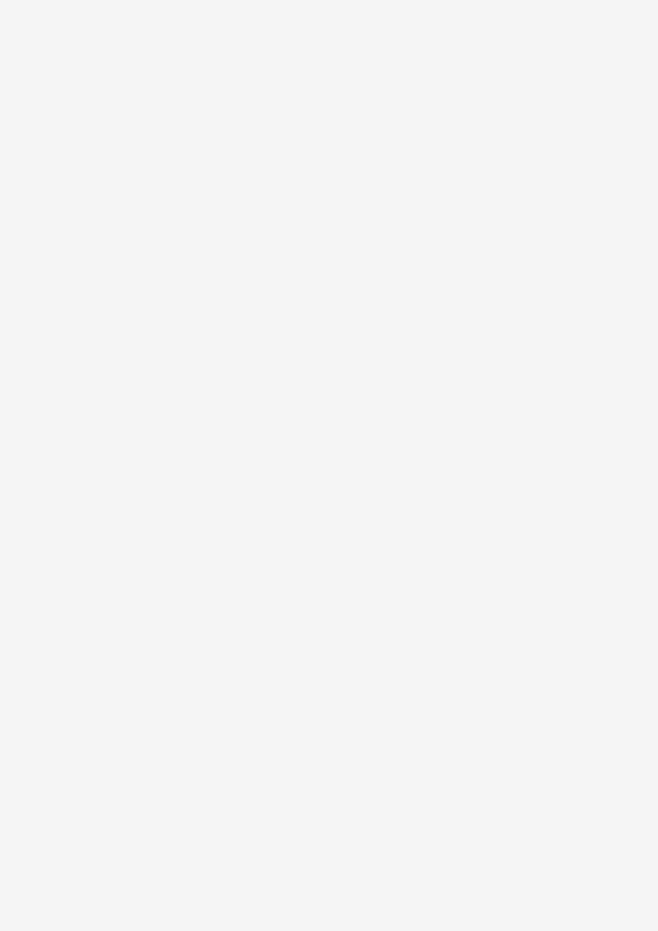
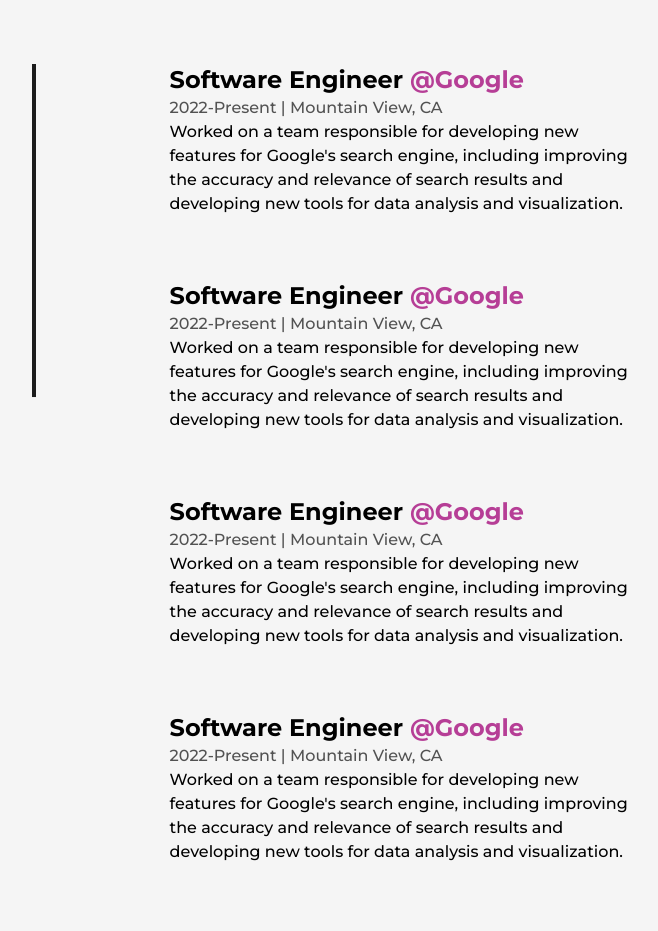
Before and after one commit to Kashan-2912/portfolio-website, a Next.js app: page /about in a window 1280 px wide. Shown: the part 2500-3431 px from the top of the page, without its empty margins (256-914 px from the left). Before the commit the page ends 2310 px from the top, so only its background shows below. Built offline with nearby package versions, Linux system fonts and the light colour scheme.

Commit message:
animated scroll Y Progress

```diff
--- a/src/app/about/page.jsx
+++ b/src/app/about/page.jsx
@@ -1,5 +1,6 @@
 import AnimatedNumber from "@/components/AnimatedNumber";
 import AnimatedText from "@/components/AnimatedText";
+import Experience from "@/components/Experience";
 import Layout from "@/components/Layout";
 import Skills from "@/components/Skills";
 import Head from "next/head";
@@ -79,6 +80,7 @@
           </div>
 
         <Skills />
+        <Experience />
         </Layout>
       </main>
     </>
--- /dev/null
+++ b/src/components/Experience.jsx
@@ -0,0 +1,107 @@
+"use client"
+
+import { motion, useScroll } from "framer-motion";
+import React, { useRef } from "react";
+
+const Details = ({ position, company, companyLink, time, address, work }) => {
+  return (
+    <li className="my-8 first:mt-0 last:mb-0 w-[60%] mx-auto flex flex-col items-center justify-between">
+      <div>
+        <h3 className="capitalize text-2xl font-bold">
+          {position}&nbsp;
+          <a href={companyLink} target="_blank" className="text-primary capitalize">@{company}</a>
+        </h3>
+        <span className="capitalize font-medium text-dark/75">
+          {time} | {address}
+        </span>
+
+        <p className="font-medium w-full">{work}</p>
+      </div>
+    </li>
+  );
+};
+
+const Experience = () => {
+
+    const ref = useRef(null)
+    const { scrollYProgress } = useScroll(
+        {
+            target: ref,
+            offset: ["start end", "center start"]
+        }
+    )
+
+  return (
+    <div className="my-64">
+      <h2 className="font-bold text-8xl mb-32 w-full text-center">
+        Experience
+      </h2>
+
+      <div ref={ref} className="w-[75%] mx-auto relative">
+
+        <motion.div
+        style={{scaleY: scrollYProgress}}
+        className="absolute left-8 top-0 w-[4px] h-full bg-dark origin-top" />
+
+        <ul className="w-full flex flex-col items-start justify-between ml-4">
+          <Details
+            position="Software Engineer"
+            company="Google"
+            companyLink={"https://about.google/"}
+            time="2022-Present"
+            address="Mountain View, CA"
+            work="Worked on a team responsible for developing new features for Google's
+search engine, including improving the accuracy and relevance of search results and
+developing new tools for data analysis and visualization."
+          />
+
+          <Details
+            position="Software Engineer"
+            company="Google"
+            companyLink={"https://about.google/"}
+            time="2022-Present"
+            address="Mountain View, CA"
+            work="Worked on a team responsible for developing new features for Google's
+search engine, including improving the accuracy and relevance of search results and
+developing new tools for data analysis and visualization."
+          />
+
+          <Details
+            position="Software Engineer"
+            company="Google"
+            companyLink={"https://about.google/"}
+            time="2022-Present"
+            address="Mountain View, CA"
+            work="Worked on a team responsible for developing new features for Google's
+search engine, including improving the accuracy and relevance of search results and
+developing new tools for data analysis and visualization."
+          />
+
+          <Details
+            position="Software Engineer"
+            company="Google"
+            companyLink={"https://about.google/"}
+            time="2022-Present"
+            address="Mountain View, CA"
+            work="Worked on a team responsible for developing new features for Google's
+search engine, including improving the accuracy and relevance of search results and
+developing new tools for data analysis and visualization."
+          />
+
+          <Details
+            position="Software Engineer"
+            company="Google"
+            companyLink={"https://about.google/"}
+            time="2022-Present"
+            address="Mountain View, CA"
+            work="Worked on a team responsible for developing new features for Google's
+search engine, including improving the accuracy and relevance of search results and
+developing new tools for data analysis and visualization."
+          />
+        </ul>
+      </div>
+    </div>
+  );
+};
+
+export default Experience;
```
